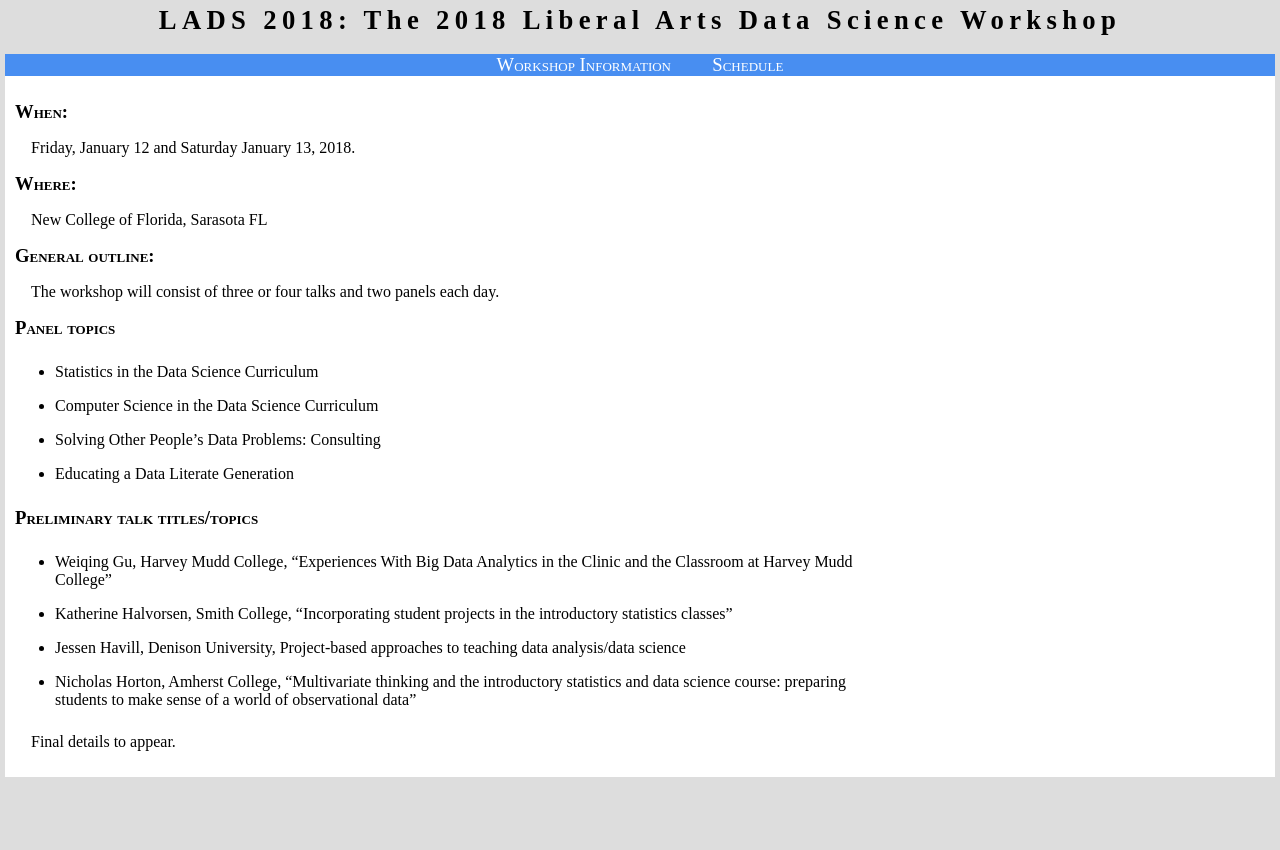
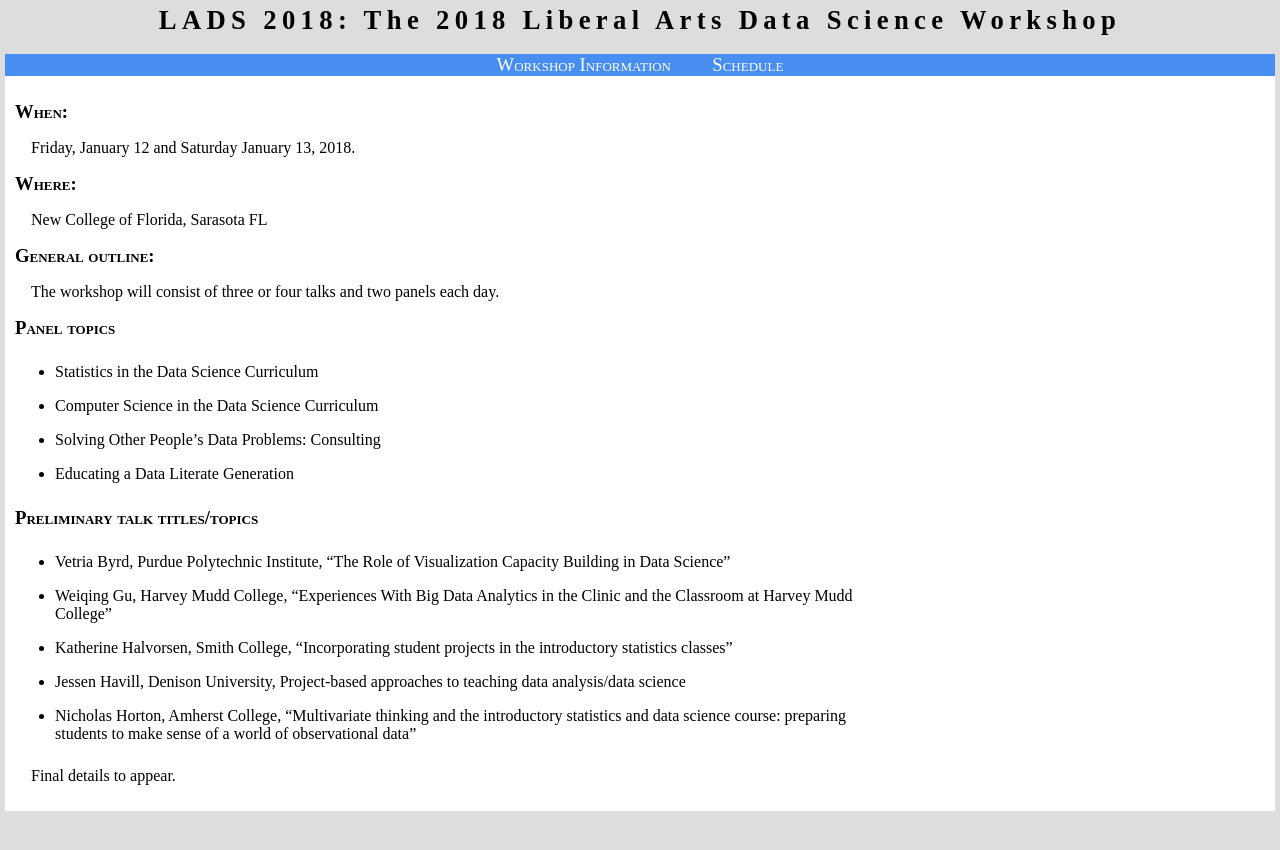
Before and after one commit to davidwgillman/davidwgillman.github.io, a Jekyll site: the page built from ladsworkshop/schedule.md, in a window 1280 px wide. Shown: the top 850 px of the page. Built offline with Jekyll 4.4.1, drawn with Linux system fonts in a browser that asks for light colours.

Commit message:
Vetria Byrd's talk

```diff
--- a/ladsworkshop/schedule.md
+++ b/ladsworkshop/schedule.md
@@ -19,7 +19,7 @@ The workshop will consist of three or four talks and two panels each day.
 - Educating a Data Literate Generation
 
 ## Preliminary talk titles/topics
-
+- Vetria Byrd, Purdue Polytechnic Institute, "The Role of Visualization Capacity Building in Data Science"
 - Weiqing Gu, Harvey Mudd College, "Experiences With Big Data Analytics in the Clinic and the Classroom at Harvey Mudd College"
 - Katherine Halvorsen, Smith College, "Incorporating student projects in the introductory statistics classes"
 - Jessen Havill, Denison University, Project-based approaches to teaching data analysis/data science
```
